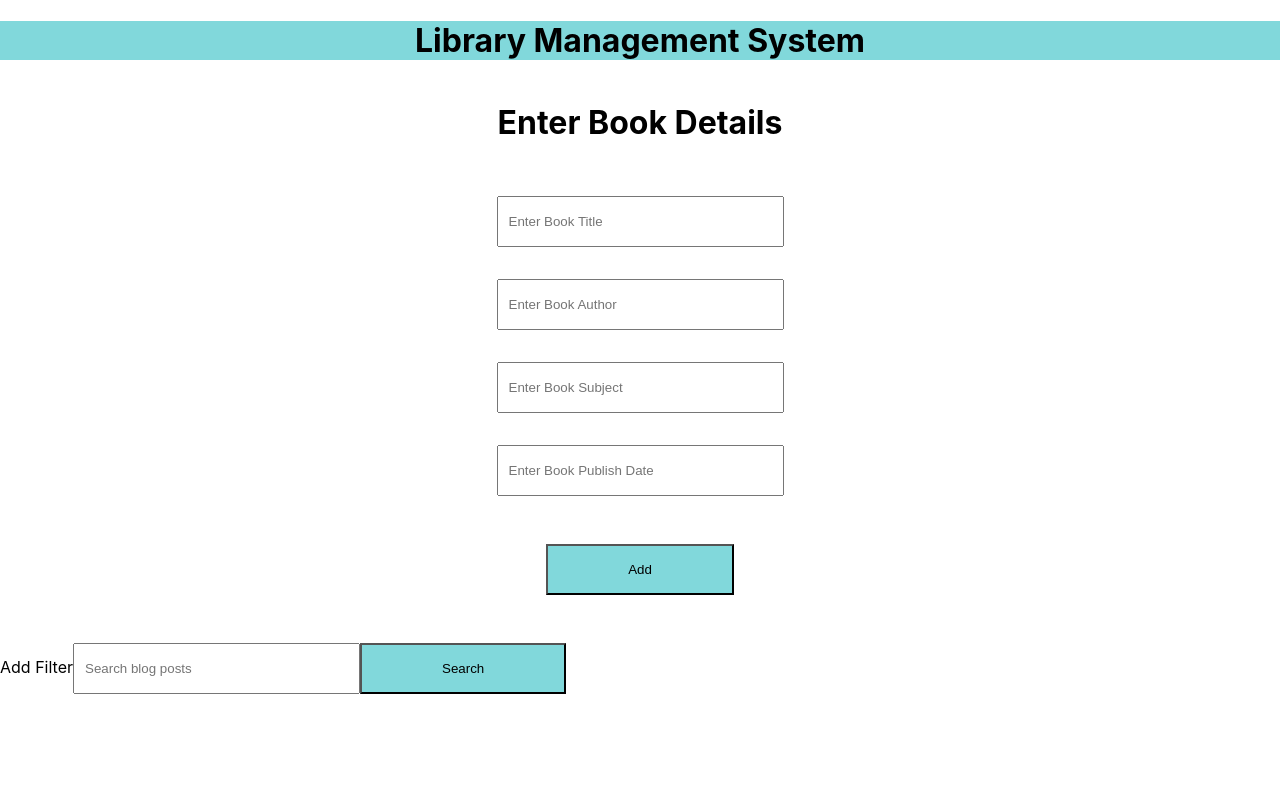
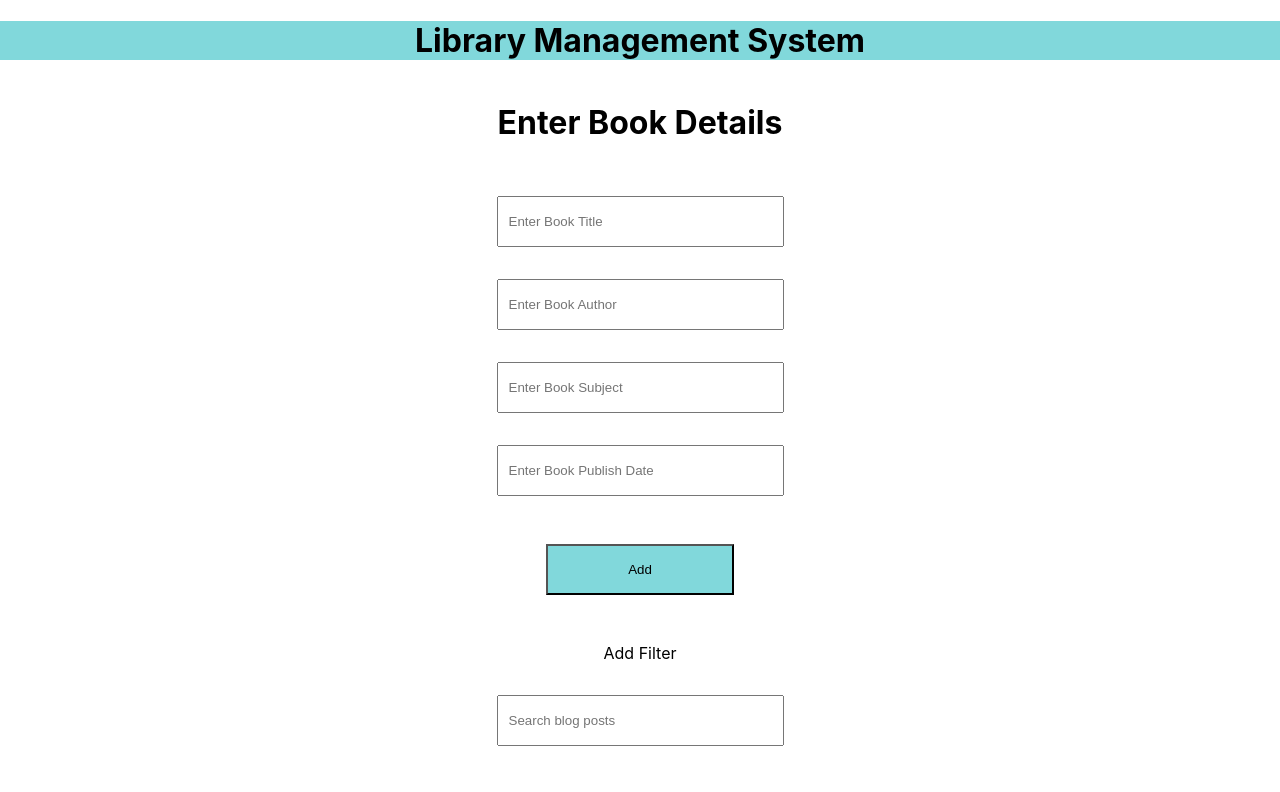
Before and after one commit to AayushmaanRawat/libmanagemant.github.io, a React (Create React App) app: page / in a window 1280 px wide. Shown: the top 792 px of the page. Built offline with nearby package versions, Linux system fonts and the light colour scheme.

Commit message:
updated css

```diff
--- a/src/App.css
+++ b/src/App.css
@@ -1,3 +1,11 @@
+/* navbar  */
+.navbar{
+    text-align: center;
+    background-color: #81D8DB;
+}
+
+
+
 .maincontent{
     display: flex;
     flex-direction: column;
@@ -19,7 +27,7 @@ button{
     justify-content: center;
     margin-top: 8rem;
     width: 100%;
-    margin-bottom: 20rem;
+    /* margin-bottom: 20rem; */
 }
 
 
@@ -33,3 +41,18 @@ tr{
 
     margin-top: 1rem;
 }
+.tableRow{
+    display: none;
+}
+.search_bar{
+    /* background-color: black; */
+    display: flex;
+    flex-direction: column;
+    justify-content: center;
+    align-items: center;
+    margin-bottom: -4rem;
+    margin-top: 3rem;
+}
+/* .book-list{
+    display: none;
+} */
```
